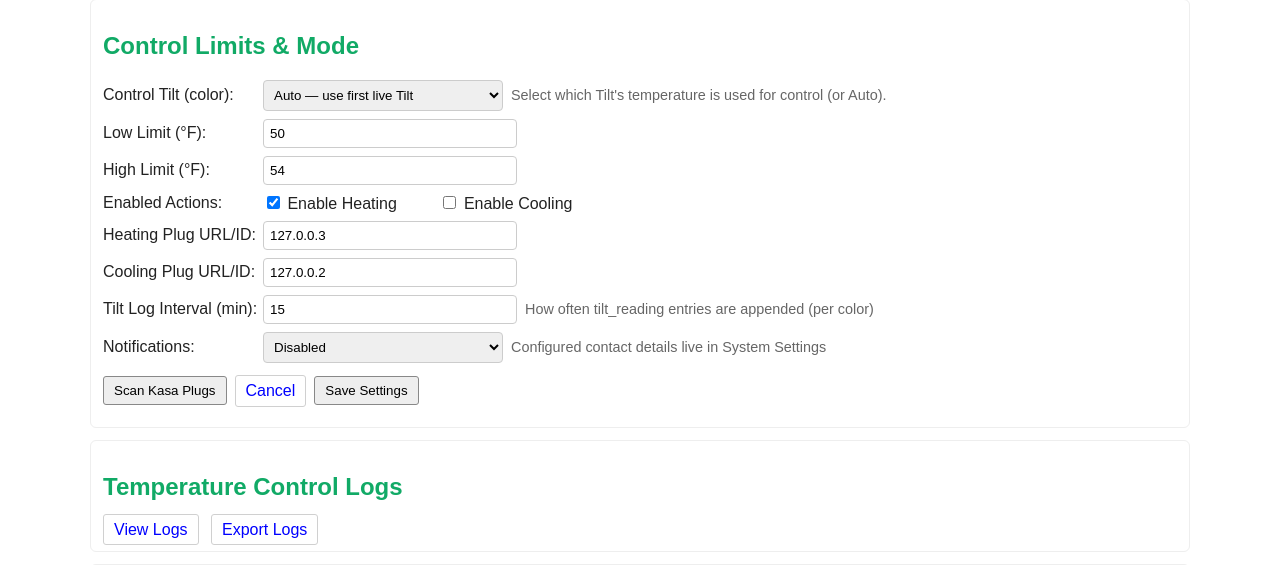
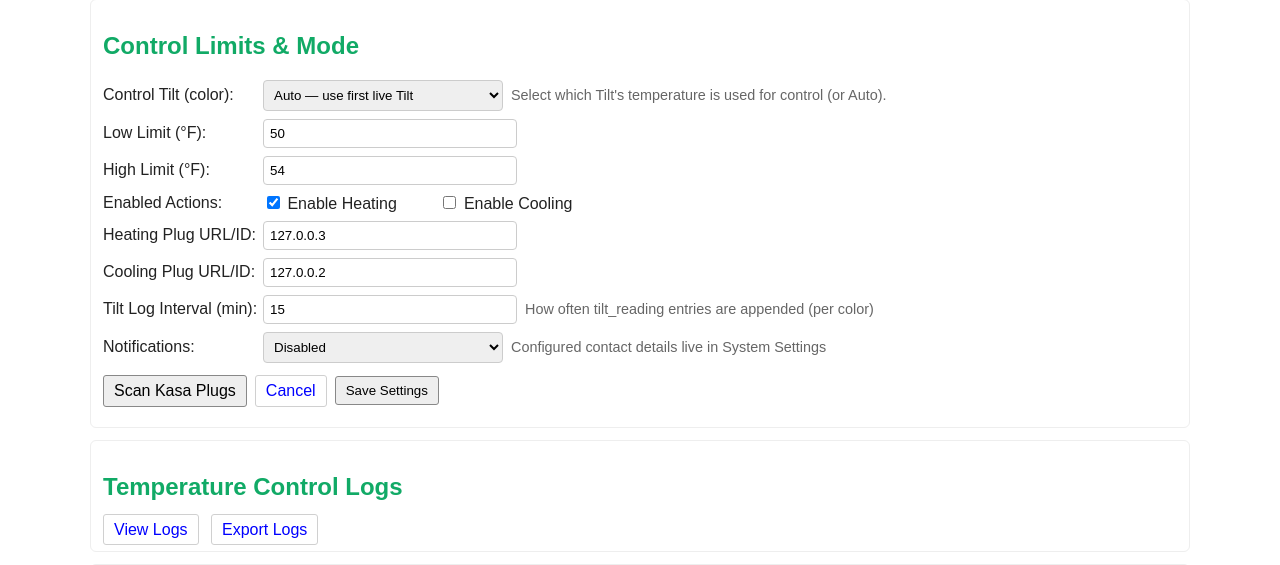
Before and after one commit to RabbitFarmer/Fermenter-Temp-Controller, a Flask app: page /temp_config in a window 1280 px wide. Shown: the part 145-710 px from the top of the page. Run offline with Flask 3, Linux system fonts and the light colour scheme; parts of the project's set-up code (start-up, migrations or seed data) failed here and were passed over.

Commit message:
Fix nested form issue - change Scan Kasa Plugs to a link
Co-authored-by: RabbitFarmer <42279002+RabbitFarmer@users.noreply.github.com>

```diff
--- a/templates/temp_control_config.html
+++ b/templates/temp_control_config.html
@@ -107,9 +107,7 @@
           </div>
 
           <div class="form-row" style="margin-top:12px;">
-            <form action="/scan_kasa_plugs" method="get" style="display:inline; margin:0;">
-              <button type="submit" class="btn">Scan Kasa Plugs</button>
-            </form>
+            <a href="/scan_kasa_plugs" class="btn">Scan Kasa Plugs</a>
             <a class="btn secondary" href="/temp_config" style="margin-left:8px;">Cancel</a>
             <button id="saveBtn" type="submit" class="btn" style="margin-left:8px;">Save Settings</button>
           </div>
```
